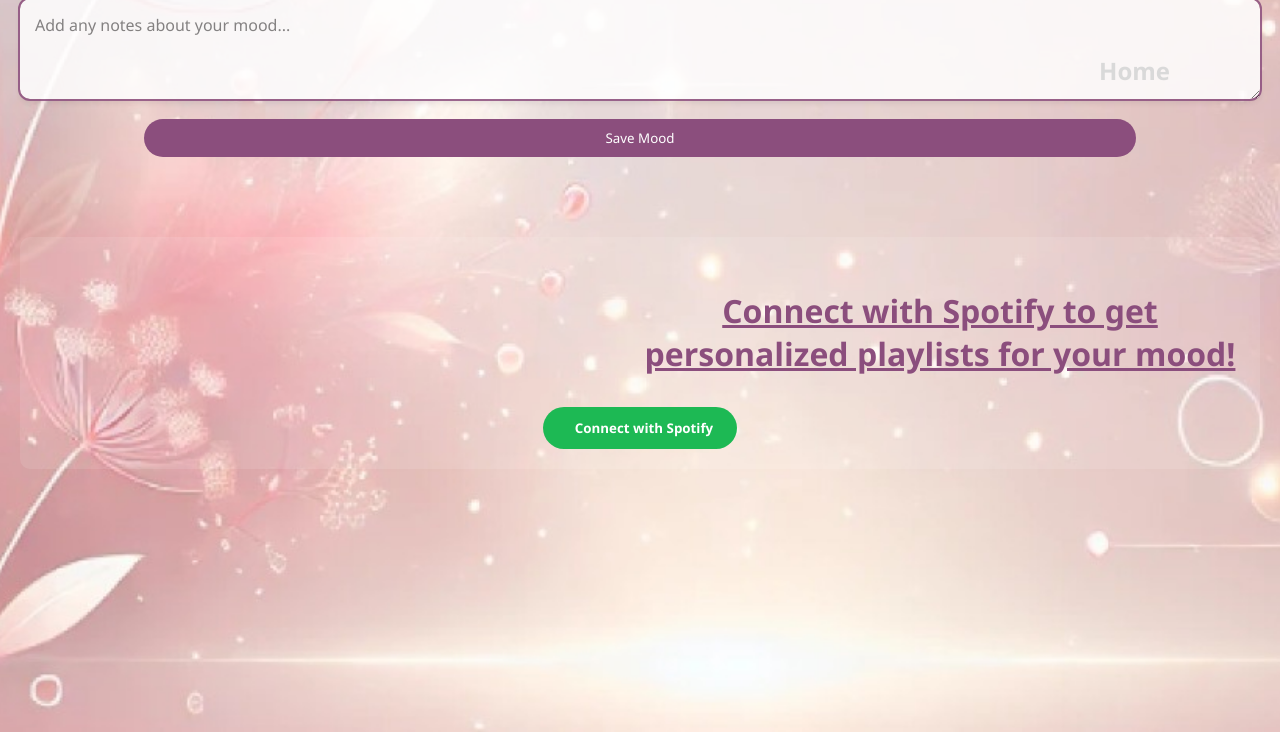
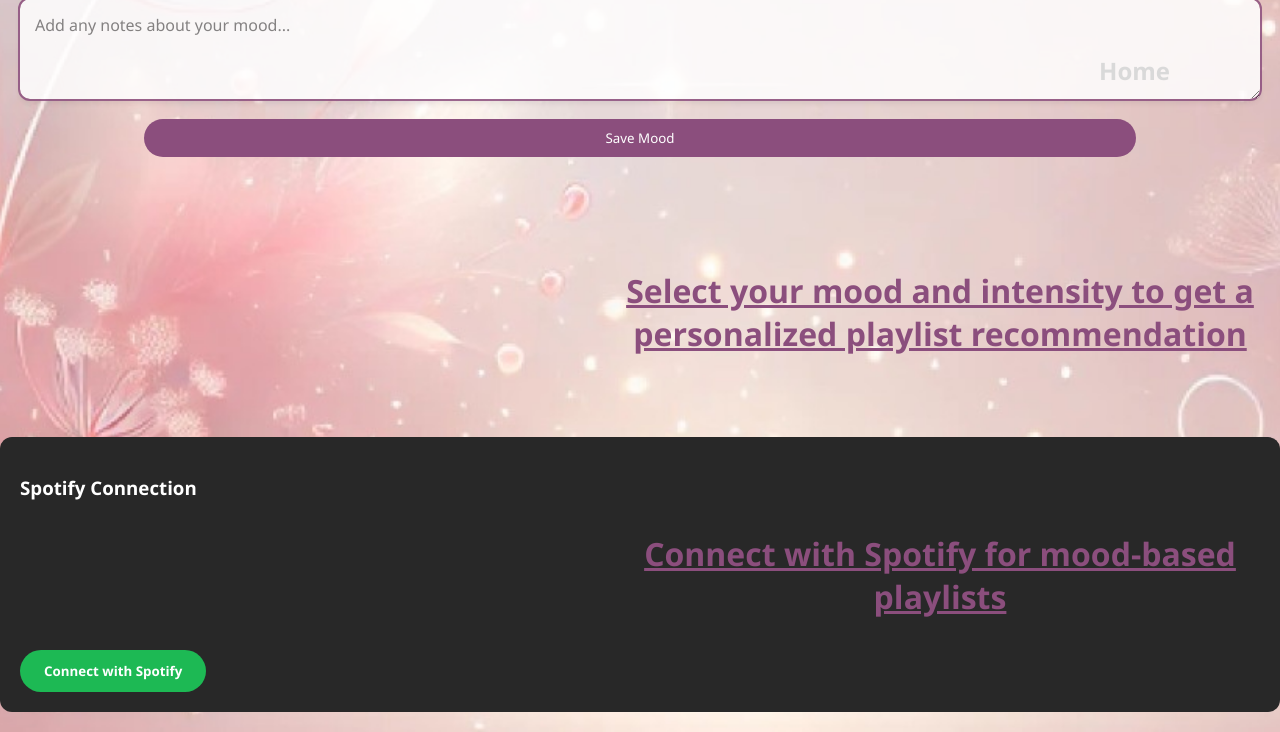
Before and after one commit to khushisharma123456/bloom-spotify, a Flask app: page /mood in a window 1280 px wide. Shown: the part 571-1303 px from the top of the page. Run offline with Flask 3, Linux system fonts and the light colour scheme; the visitor is signed in with stand-in values (Sample User, id 1).

Commit message:
Update mood.html

```diff
--- a/templates/mood.html
+++ b/templates/mood.html
@@ -184,6 +184,12 @@
                     <!-- Mood history will be loaded here -->
                 </div>
             </div>
+            <div class="spotify-section glass-card" id="spotify-connect-section">
+    <h3>Spotify Connection</h3>
+    <div id="spotify-status">
+        <!-- Status will be updated by JavaScript -->
+    </div>
+</div>
         </main>
     </div>
 
@@ -196,46 +202,33 @@
     </div>
 
     <script>
-    // Add this to your index.html and mood.html
 document.addEventListener('DOMContentLoaded', function() {
-    // Check Spotify connection status when page loads
     checkSpotifyStatus();
 
-    // Mood selection handler
+    // Mood selection handlers
     document.querySelectorAll('.mood-option').forEach(option => {
         option.addEventListener('click', function() {
             document.querySelectorAll('.mood-option').forEach(opt => opt.classList.remove('selected'));
             this.classList.add('selected');
-            const mood = this.dataset.mood;
-
-            // If intensity is already selected, fetch playlist
             const activeStars = document.querySelectorAll('.star.active').length;
             if (activeStars > 0) {
-                fetchMoodPlaylist(mood, activeStars);
+                fetchMoodPlaylist(this.dataset.mood, activeStars);
             }
         });
     });
 
-    // Star rating handler
+    // Star rating handlers
     document.querySelectorAll('.star').forEach(star => {
         star.addEventListener('click', function() {
             const rating = parseInt(this.dataset.rating);
-
             document.querySelectorAll('.star').forEach((s, index) => {
                 s.classList.toggle('active', index < rating);
             });
-
-            // If mood is already selected, fetch playlist
             const selectedMood = document.querySelector('.mood-option.selected');
             if (selectedMood) {
                 fetchMoodPlaylist(selectedMood.dataset.mood, rating);
             }
         });
-    });
-
-    // Spotify login button
-    document.getElementById('spotify-login').addEventListener('click', function() {
-        window.location.href = '/spotify_login';
     });
 });
 
@@ -243,160 +236,26 @@
     fetch('/check_spotify_status')
         .then(response => response.json())
         .then(data => {
-            const spotifySection = document.querySelector('.spotify-section');
-            const playlistDisplay = document.getElementById('playlistDisplay');
-
+            const statusDiv = document.getElementById('spotify-status');
             if (data.connected) {
-                // Update UI to show connected status
-                document.getElementById('spotify-login').textContent = `Connected as ${data.display_name}`;
-                document.getElementById('spotify-login').style.backgroundColor = '#1DB954';
-
-                // Show any existing playlist if available
-                if (playlistDisplay.innerHTML.trim() === '') {
-                    playlistDisplay.innerHTML = `
-                        <p>Select a mood and intensity to get a personalized playlist</p>
-                    `;
-                }
+                statusDiv.innerHTML = `
+                    <p>Connected as ${data.display_name}</p>
+                    <button onclick="window.location.href='/spotify_login'" class="spotify-login-btn">
+                        Reconnect to Spotify
+                    </button>
+                `;
             } else {
-                // Show login prompt
-                playlistDisplay.innerHTML = `
-                    <div class="spotify-login-prompt">
-                        <p>Connect with Spotify to get personalized playlists for your mood!</p>
-                        <button id="spotify-login-btn" class="spotify-login-btn">
-                            <i class="fab fa-spotify"></i> Connect with Spotify
-                        </button>
-                    </div>
+                statusDiv.innerHTML = `
+                    <p>Connect with Spotify for mood-based playlists</p>
+                    <button onclick="window.location.href='/spotify_login'" class="spotify-login-btn">
+                        Connect with Spotify
+                    </button>
                 `;
-
-                document.getElementById('spotify-login-btn').addEventListener('click', function() {
-                    window.location.href = '/spotify_login';
-                });
             }
-        })
-        .catch(error => {
-            console.error('Error checking Spotify status:', error);
         });
 }
 
-function fetchMoodPlaylist(mood, intensity) {
-    // First check if we have Spotify access
-    fetch('/get_mood_playlist', {
-        method: 'POST',
-        headers: {
-            'Content-Type': 'application/json',
-        },
-        body: JSON.stringify({
-            mood: mood,
-            intensity: intensity
-        })
-    })
-    .then(response => {
-        if (!response.ok) {
-            return response.json().then(err => { throw err; });
-        }
-        return response.json();
-    })
-    .then(data => {
-        if (data.error) {
-            if (data.error === 'Spotify not connected') {
-                showSpotifyLoginPrompt();
-            } else {
-                alert(data.error);
-            }
-        } else {
-            displayPlaylist(data);
-        }
-    })
-    .catch(error => {
-        console.error('Error:', error);
-        if (error.error === 'Spotify session expired. Please reconnect.') {
-            showSpotifyLoginPrompt('Your Spotify session has expired. Please reconnect.');
-        } else {
-            alert('Failed to load playlist: ' + (error.error || 'Unknown error'));
-        }
-    });
-}
-
-function displayPlaylist(playlistData) {
-    const playlistDisplay = document.getElementById('playlistDisplay');
-
-    // Create sample tracks HTML
-    let sampleTracksHtml = '';
-    if (playlistData.sample_tracks && playlistData.sample_tracks.length > 0) {
-        sampleTracksHtml = `<div class="sample-tracks">
-            <h4>Sample Tracks:</h4>
-            <ul>`;
-
-        playlistData.sample_tracks.forEach(track => {
-            const previewButton = track.preview_url ?
-                `<button class="play-preview" data-preview="${track.preview_url}">
-                    <i class="fas fa-play"></i> Preview
-                </button>` : '';
-
-            sampleTracksHtml += `
-                <li>
-                    <strong>${track.name}</strong> by ${track.artists}
-                    ${previewButton}
-                </li>`;
-        });
-
-        sampleTracksHtml += `</ul></div>`;
-    }
-
-    playlistDisplay.innerHTML = `
-        <div class="playlist-info">
-            <h3>${playlistData.playlist_name}</h3>
-            <p class="playlist-description">${playlistData.playlist_description}</p>
-            <div class="playlist-image">
-                <img src="${playlistData.playlist_image}" alt="${playlistData.playlist_name}">
-            </div>
-            <p>${playlistData.tracks} tracks • Curated by ${playlistData.owner}</p>
-            <a href="${playlistData.playlist_url}" target="_blank" class="open-spotify-btn">
-                <i class="fab fa-spotify"></i> Open in Spotify
-            </a>
-            ${sampleTracksHtml}
-        </div>
-        <iframe src="https://open.spotify.com/embed/playlist/${playlistData.playlist_id}"
-                width="100%" height="380" frameborder="0" allowtransparency="true"
-                allow="encrypted-media" style="border-radius: 12px;"></iframe>
-    `;
-
-    // Add event listeners for preview buttons
-    document.querySelectorAll('.play-preview').forEach(button => {
-        button.addEventListener('click', function() {
-            const previewUrl = this.dataset.preview;
-            const audio = new Audio(previewUrl);
-            audio.play();
-
-            // Change icon to pause when playing
-            const icon = this.querySelector('i');
-            icon.classList.remove('fa-play');
-            icon.classList.add('fa-pause');
-
-            // Change back when finished
-            audio.onended = () => {
-                icon.classList.remove('fa-pause');
-                icon.classList.add('fa-play');
-            };
-        });
-    });
-}
-
-function showSpotifyLoginPrompt(message = 'Connect with Spotify to get personalized playlists for your mood!') {
-    const playlistDisplay = document.getElementById('playlistDisplay');
-    playlistDisplay.innerHTML = `
-        <div class="spotify-login-prompt">
-            <p>${message}</p>
-            <button id="spotify-login-btn" class="spotify-login-btn">
-                <i class="fab fa-spotify"></i> Connect with Spotify
-            </button>
-        </div>
-    `;
-
-    document.getElementById('spotify-login-btn').addEventListener('click', function() {
-        window.location.href = '/spotify_login';
-    });
-}
+// Keep your existing fetchMoodPlaylist, displayPlaylist, and showSpotifyLoginPrompt functions
 </script>
 </body>
 </html>
```
